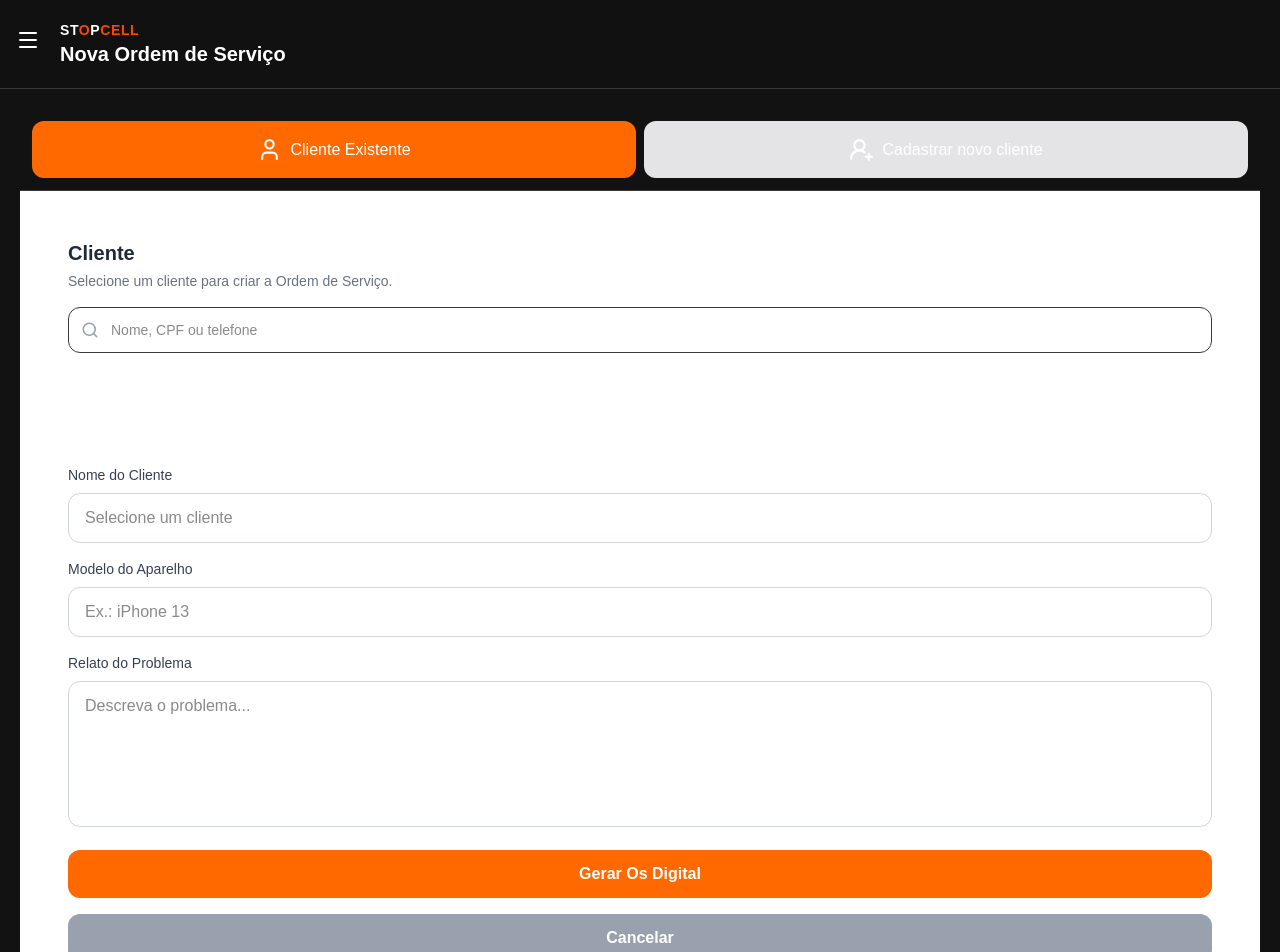
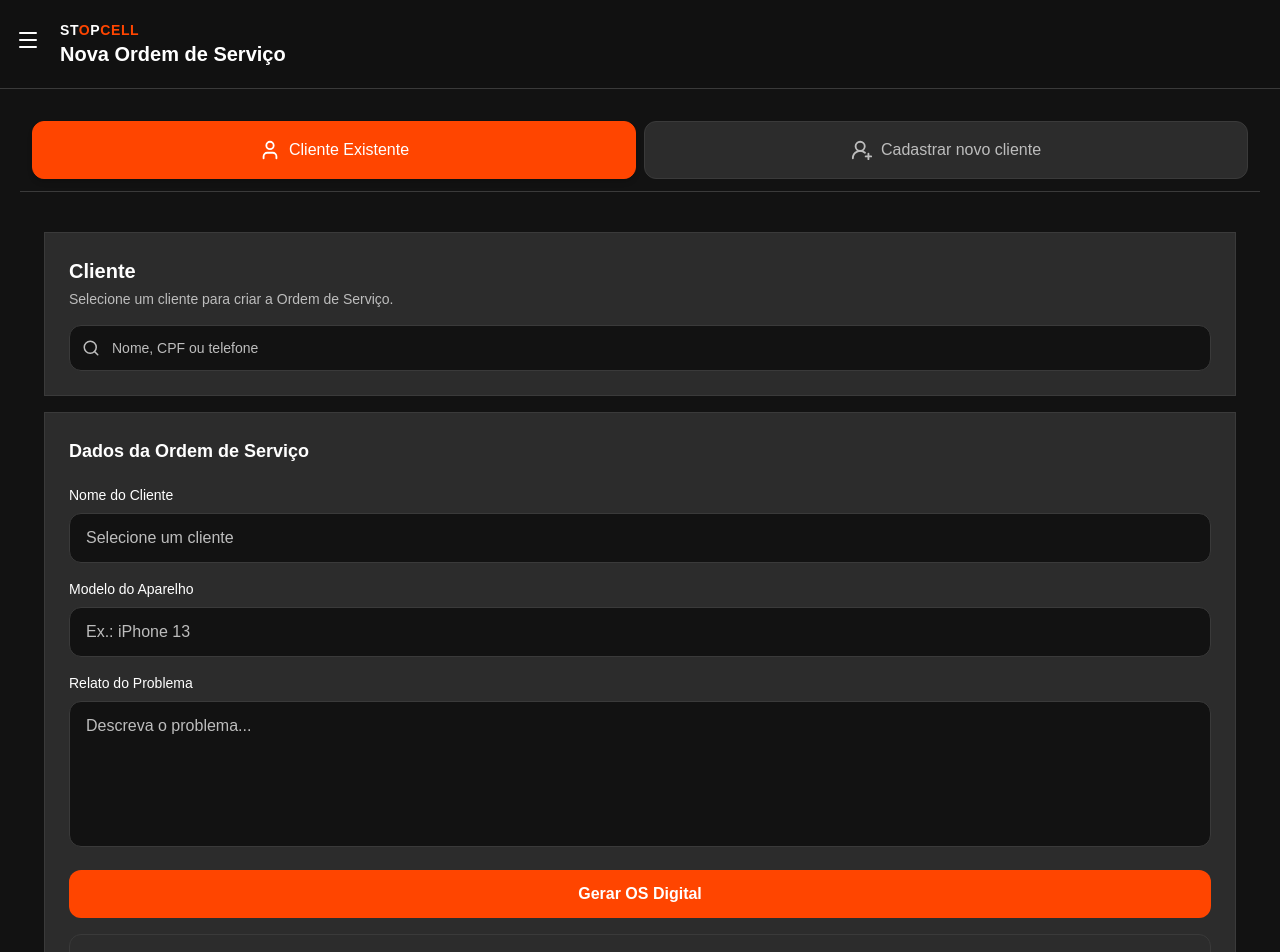
Before and after one commit to Hugo-Ferrari/StopCell, a React (Vite) app in the folder web/: page /nova-ordem-servico in a window 1280 px wide. Shown: the top 952 px of the page. Built offline with nearby package versions, Linux system fonts and the light colour scheme.

Commit message:
adicionando Link de os para novaOS

```diff
--- a/web/src/components/novaOs/ClienteExistente.tsx
+++ b/web/src/components/novaOs/ClienteExistente.tsx
@@ -2,66 +2,85 @@ import { Search } from "lucide-react";
 
 function ClienteExistente() {
   return (
-    <div className="bg-white p-4 sm:p-6">
+    <div className="bg-background p-4 sm:p-6">
       <div className="space-y-4">
 
-
-
-        <div className="bg-white   sm:p-6">
-          <h2 className="text-lg sm:text-xl font-bold text-gray-800">
+        <div className="bg-card  border border-border p-6">
+          <h2 className="text-lg sm:text-xl font-bold text-foreground">
             Cliente
           </h2>
 
-          <p className="text-sm text-gray-500 mt-1 mb-4">
+          <p className="mt-1 mb-4 text-sm text-muted-foreground">
             Selecione um cliente para criar a Ordem de Serviço.
           </p>
 
-          <div className="flex items-center border rounded-lg px-3 py-3 focus-within:ring-2 focus-within:ring-orange-500">
-            <Search size={18} className="text-gray-400 "
+          <div className="flex items-center rounded-lg border border-border bg-background px-3 py-3 transition-colors focus-within:border-primary focus-within:ring-2 focus-within:ring-primary">
+            <Search
+              size={18}
+              className="text-muted-foreground"
             />
 
-            <input type="text" placeholder="Nome, CPF ou telefone" className="flex-1 ml-3 outline-none text-sm" />
+            <input
+              type="text"
+              placeholder="Nome, CPF ou telefone"
+              className="ml-3 flex-1 bg-transparent text-sm text-foreground placeholder:text-muted-foreground outline-none"
+            />
           </div>
         </div>
 
+        <div className="bg-card  border border-border p-6">
 
-        <div className="bg-white pt-4 sm:p-6">
-
-          <h3 className="text-lg font-semibold mb-5">
+          <h3 className="mb-5 text-lg font-semibold text-foreground">
             Dados da Ordem de Serviço
           </h3>
 
           <div className="space-y-4">
 
             <div>
-              <label className="block text-sm font-medium text-gray-700 mb-2">
+              <label className="mb-2 block text-sm font-medium text-foreground">
                 Nome do Cliente
               </label>
 
-              <input type="text" placeholder="Selecione um cliente" className="w-full rounded-lg border border-gray-300 px-4 py-3 outline-none focus:ring-2 focus:ring-orange-500" />
-            </div>
-
-            <div>
-              <label className="block text-sm font-medium text-gray-700 mb-2">
-                Modelo do Aparelho
-              </label>
-
-              <input type="text" placeholder="Ex.: iPhone 13" className="w-full rounded-lg border border-gray-300 px-4 py-3 outline-none focus:ring-2 focus:ring-orange-500"
+              <input
+                type="text"
+                placeholder="Selecione um cliente"
+                className="w-full rounded-lg border border-border bg-background px-4 py-3 text-foreground placeholder:text-muted-foreground outline-none transition-colors focus:border-primary focus:ring-2 focus:ring-primary"
               />
             </div>
 
             <div>
-              <label className="block text-sm font-medium text-gray-700 mb-2">
+              <label className="mb-2 block text-sm font-medium text-foreground">
+                Modelo do Aparelho
+              </label>
+
+              <input
+                type="text"
+                placeholder="Ex.: iPhone 13"
+                className="w-full rounded-lg border border-border bg-background px-4 py-3 text-foreground placeholder:text-muted-foreground outline-none transition-colors focus:border-primary focus:ring-2 focus:ring-primary"
+              />
+            </div>
+
+            <div>
+              <label className="mb-2 block text-sm font-medium text-foreground">
                 Relato do Problema
               </label>
 
-              <textarea rows={5} placeholder="Descreva o problema..." className="w-full rounded-lg border border-gray-300 px-4 py-3 resize-none outline-none focus:ring-2 focus:ring-orange-500" />
+              <textarea
+                rows={5}
+                placeholder="Descreva o problema..."
+                className="w-full resize-none rounded-lg border border-border bg-background px-4 py-3 text-foreground placeholder:text-muted-foreground outline-none transition-colors focus:border-primary focus:ring-2 focus:ring-primary"
+              />
             </div>
 
-            <button className="w-full bg-orange-500 hover:bg-orange-600  text-white font-semibold py-3 rounded-lg transition">
-              Gerar Os Digital
+            <button
+              className="w-full rounded-lg bg-primary py-3 font-semibold text-primary-foreground transition-colors hover:opacity-90"
+            >
+              Gerar OS Digital
             </button>
-            <button className="w-full bg-gray-400 hover:  text-white font-semibold py-3 rounded-lg transition">
+
+            <button
+              className="w-full rounded-lg border border-border bg-card py-3 font-semibold text-muted-foreground transition-colors hover:bg-accent hover:text-foreground"
+            >
               Cancelar
             </button>
 
--- a/web/src/components/novaOs/NovoCliente.tsx
+++ b/web/src/components/novaOs/NovoCliente.tsx
@@ -1,63 +1,83 @@
-
-
 function NovoCliente() {
   return (
-    <div className="bg-white border border-gray-200  p-4 sm:p-6">
+    <div className=" border border-border bg-card p-4 sm:p-6">
       <div className="space-y-4">
 
-        <div className="">
-          <label className="block  font-medium text-gray-700 mb-2 ">
+        <div>
+          <label className="mb-2 block font-medium text-foreground">
             Cliente
           </label>
 
-          <input type="text" placeholder="Digite o nome completo" className="w-full rounded-lg border border-gray-300 px-4 py-3 outline-none focus:ring-2 focus:ring-orange-500" />
+          <input
+            type="text"
+            placeholder="Digite o nome completo"
+            className="w-full rounded-lg border border-border bg-background px-4 py-3 text-foreground placeholder:text-muted-foreground outline-none transition-colors focus:border-primary focus:ring-2 focus:ring-primary"
+          />
         </div>
 
         <div>
-          <label className="block  font-medium text-gray-700 mb-2">
+          <label className="mb-2 block font-medium text-foreground">
             CPF
           </label>
 
-          <input type="text" placeholder="000.000.000-00" className="w-full rounded-lg border border-gray-300 px-4 py-3 outline-none focus:ring-2 focus:ring-orange-500"
+          <input
+            type="text"
+            placeholder="000.000.000-00"
+            className="w-full rounded-lg border border-border bg-background px-4 py-3 text-foreground placeholder:text-muted-foreground outline-none transition-colors focus:border-primary focus:ring-2 focus:ring-primary"
           />
         </div>
+
         <div>
-          <label className="block  font-medium text-gray-700 mb-2">
+          <label className="mb-2 block font-medium text-foreground">
             WhatsApp
           </label>
 
-          <input type="text" placeholder="(00) 00000-0000" className="w-full rounded-lg border border-gray-300 px-4 py-3 outline-none focus:ring-2 focus:ring-orange-500"
+          <input
+            type="text"
+            placeholder="(00) 00000-0000"
+            className="w-full rounded-lg border border-border bg-background px-4 py-3 text-foreground placeholder:text-muted-foreground outline-none transition-colors focus:border-primary focus:ring-2 focus:ring-primary"
           />
         </div>
 
         <div>
           <div>
-          <label className="block  font-medium text-gray-700 mb-2">
-            Modelo Do Aparelho
+            <label className="mb-2 block font-medium text-foreground">
+              Modelo do Aparelho
             </label>
 
-          <input type="text" placeholder="Ex: Iphone 13, Samsung A54..." className="w-full rounded-lg border border-gray-300 px-4 py-3 outline-none focus:ring-2 focus:ring-orange-500"
+            <input
+              type="text"
+              placeholder="Ex: iPhone 13, Samsung A54..."
+              className="w-full rounded-lg border border-border bg-background px-4 py-3 text-foreground placeholder:text-muted-foreground outline-none transition-colors focus:border-primary focus:ring-2 focus:ring-primary"
             />
           </div>
-          <label className="block  font-medium text-gray-700 mb-2">
+
+          <label className="mt-4 mb-2 block font-medium text-foreground">
             Relato do Problema
           </label>
 
-          <textarea rows={5} placeholder="Descreva o problema do aparelho relatado pelo cliente..." className="w-full rounded-lg border border-gray-300 px-4 py-3 resize-none outline-none focus:ring-2 focus:ring-orange-500" />
+          <textarea
+            rows={5}
+            placeholder="Descreva o problema do aparelho relatado pelo cliente..."
+            className="w-full resize-none rounded-lg border border-border bg-background px-4 py-3 text-foreground placeholder:text-muted-foreground outline-none transition-colors focus:border-primary focus:ring-2 focus:ring-primary"
+          />
         </div>
 
-        <button className="w-full bg-orange-500 hover:bg-orange-600  text-white font-semibold py-3 rounded-lg transition">
-          Gerar Os Digital
+        <button
+          className="w-full rounded-lg bg-primary py-3 font-semibold text-primary-foreground transition-colors hover:opacity-90"
+        >
+          Gerar OS Digital
         </button>
-        <button className="w-full bg-gray-400 hover:  text-white font-semibold py-3 rounded-lg transition">
+
+        <button
+          className="w-full rounded-lg border border-border bg-card py-3 font-semibold text-muted-foreground transition-colors hover:bg-accent hover:text-foreground"
+        >
           Cancelar
         </button>
 
       </div>
     </div>
-
   );
-
 }
 
-export default NovoCliente
+export default NovoCliente;
--- a/web/src/components/novaOs/TabsClientes.tsx
+++ b/web/src/components/novaOs/TabsClientes.tsx
@@ -8,23 +8,42 @@ function TabsClientes() {
 
     return (
         <div className="w-full">
-            <div className="flex gap-2 border-b p-3">
+
+            <div className="flex gap-2 border-b border-border p-3">
                 <button
                     onClick={() => setAbaAtiva("existente")}
-                    className={`flex-1 flex items-center justify-center gap-2 px-4 py-4 rounded-lg transition-colors ${abaAtiva === "existente"? "bg-orange-500 text-white": "bg-zinc-200 hover:bg-zinc-300"}`}>
-                    <User size={25} />
-                    <span>Cliente Existente</span>
+                    className={` flex-1 flex items-center justify-center gap-2 px-4 py-4 rounded-lg transition-all duration-200 border
+                        ${
+                            abaAtiva === "existente"
+                                ? "bg-primary text-primary-foreground border-primary shadow-md"
+                                : "bg-card text-muted-foreground border-border hover:bg-accent hover:text-foreground"
+                        }
+                    `}
+                >
+                    <User size={22} />
+                    <span className="font-medium">
+                        Cliente Existente
+                    </span>
                 </button>
 
                 <button
                     onClick={() => setAbaAtiva("novo")}
-                    className={`flex-1 flex items-center justify-center gap-2 px-4 py-4 rounded-lg transition-colors ${abaAtiva === "novo"? "bg-orange-500 text-white": "bg-zinc-200 hover:bg-zinc-300"}`}>
-                    <UserRoundPlus size={25} />
-                    <span>Cadastrar novo cliente</span>
+                    className={`flex-1 flex items-center justify-center gap-2 px-4 py-4 rounded-lg transition-all duration-200 border
+                        ${
+                            abaAtiva === "novo"
+                                ? "bg-primary text-primary-foreground border-primary shadow-md"
+                                : "bg-card text-muted-foreground border-border hover:bg-accent hover:text-foreground"
+                        }
+                    `}
+                >
+                    <UserRoundPlus size={22} />
+                    <span className="font-medium">
+                        Cadastrar novo cliente
+                    </span>
                 </button>
             </div>
 
-            <div>
+            <div className="mt-4">
                 {abaAtiva === "existente" && <ClienteExistente />}
                 {abaAtiva === "novo" && <NovoCliente />}
             </div>
--- a/web/src/pages/NovaOrdemServico.tsx
+++ b/web/src/pages/NovaOrdemServico.tsx
@@ -7,6 +7,7 @@ function NovaOrdemServico() {
     <div className='flex'>
 
         <TabsClientes/>
+
     </div>
   )
 }
```
Also changed, not shown: web/src/pages/OrdemServico.tsx (+10 -9 lines). Lines whose indentation alone changed are shown as unchanged.
